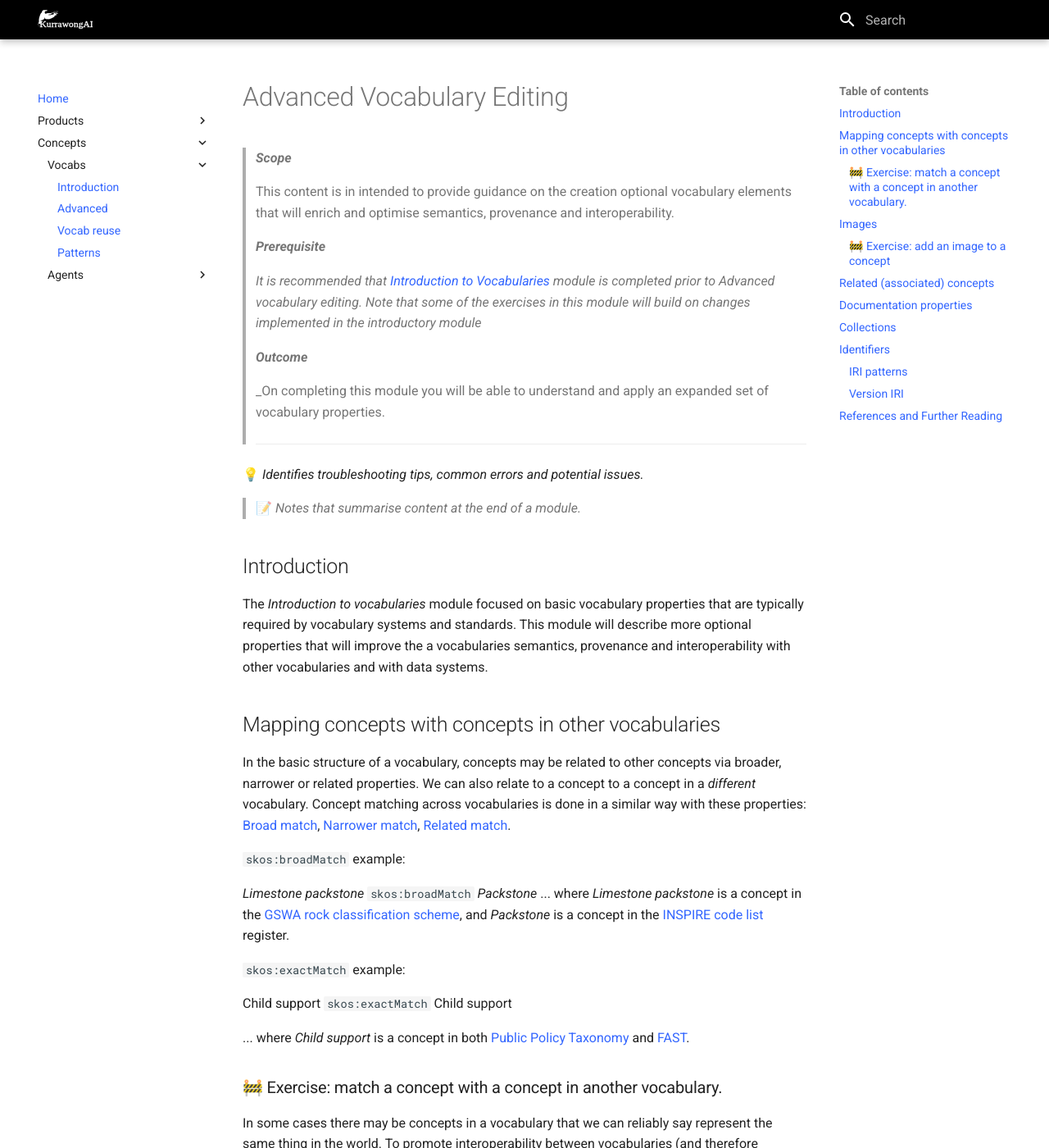
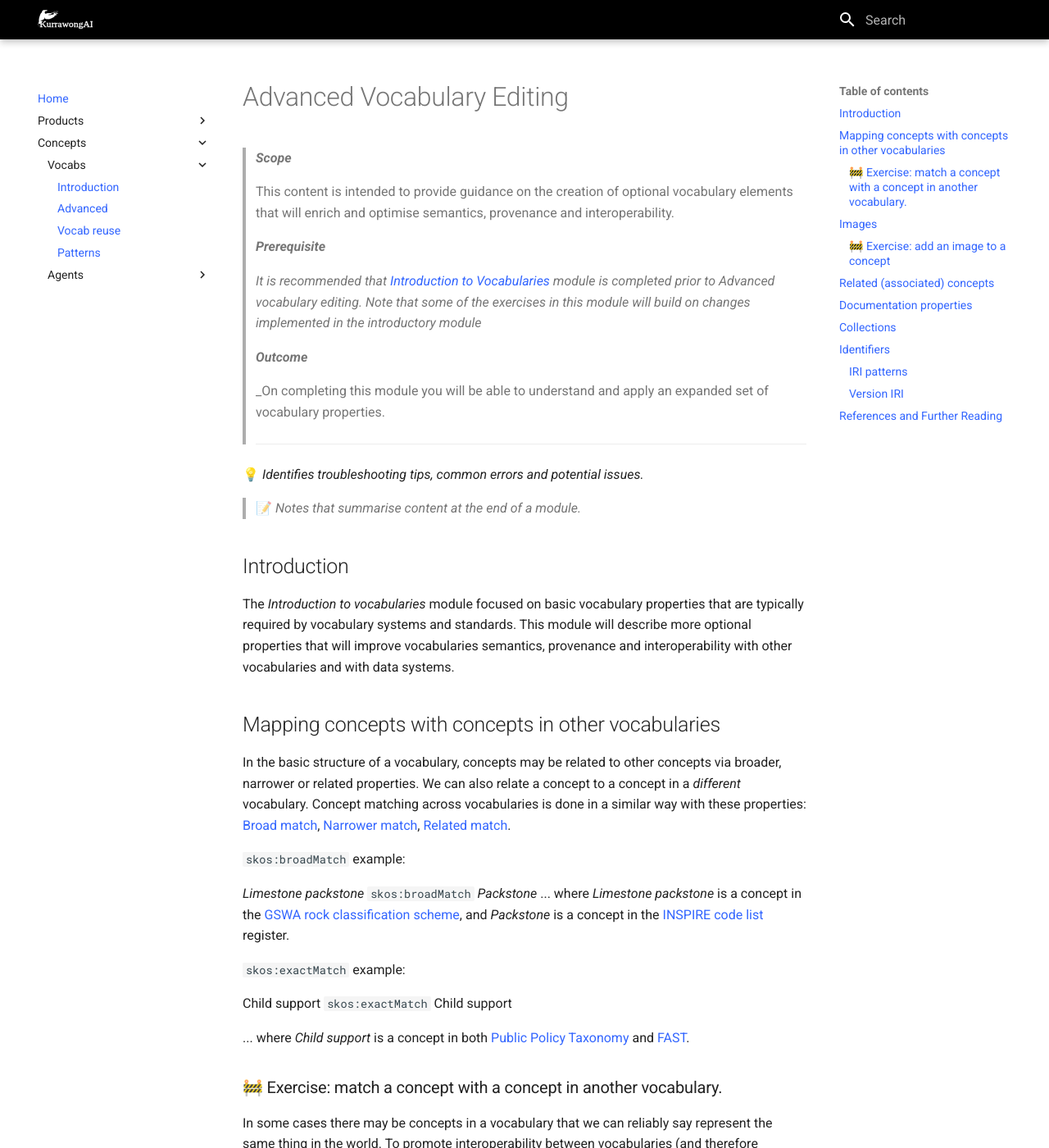
Before and after one commit to Kurrawong/docs, an MkDocs documentation site: the page built from docs/concepts/vocabs/creation.md, in a window 1280 px wide and 1400 px high. Shown: the whole window at 82% size. Built offline with MkDocs 1.6.1 and Material for MkDocs 9.7.7, drawn with Linux system fonts in a browser that asks for light colours; some of the changed text lies outside the part shown.

Commit message:
Update creation.md
typos fixed!

```diff
--- a/docs/concepts/vocabs/creation.md
+++ b/docs/concepts/vocabs/creation.md
@@ -4,7 +4,7 @@
 >
 >***Scope***
 >
->This content is in intended to provide guidance on the creation optional vocabulary elements that will enrich and optimise semantics, provenance and interoperability.
+>This content is intended to provide guidance on the creation of optional vocabulary elements that will enrich and optimise semantics, provenance and interoperability.
 
 >
 >***Prerequisite***
@@ -23,11 +23,11 @@
 
 ## Introduction
 
-The _Introduction to vocabularies_ module focused on basic vocabulary properties that are typically required by vocabulary systems and standards. This module will describe more optional properties that will improve the a vocabularies semantics, provenance and interoperability with other vocabularies and with data systems.
+The _Introduction to vocabularies_ module focused on basic vocabulary properties that are typically required by vocabulary systems and standards. This module will describe more optional properties that will improve vocabularies semantics, provenance and interoperability with other vocabularies and with data systems.
 
 ## Mapping concepts with concepts in other vocabularies
 
-In the basic structure of a vocabulary, concepts may be related to other concepts via broader, narrower or related properties. We can also relate to a concept to a concept in a _different_ vocabulary. Concept matching across vocabularies is done in a similar way with these properties: [Broad match](http://www.w3.org/2004/02/skos/core#broadMatch), [Narrower match](http://www.w3.org/2004/02/skos/core#narrowMatch), [Related match](http://www.w3.org/2004/02/skos/core#relatedMatch).
+In the basic structure of a vocabulary, concepts may be related to other concepts via broader, narrower or related properties. We can also relate a concept to a concept in a _different_ vocabulary. Concept matching across vocabularies is done in a similar way with these properties: [Broad match](http://www.w3.org/2004/02/skos/core#broadMatch), [Narrower match](http://www.w3.org/2004/02/skos/core#narrowMatch), [Related match](http://www.w3.org/2004/02/skos/core#relatedMatch).
 
 `skos:broadMatch` example:
 
```
Also changed, not shown: other parts of docs/concepts/vocabs/creation.md (+9 -9 lines).
